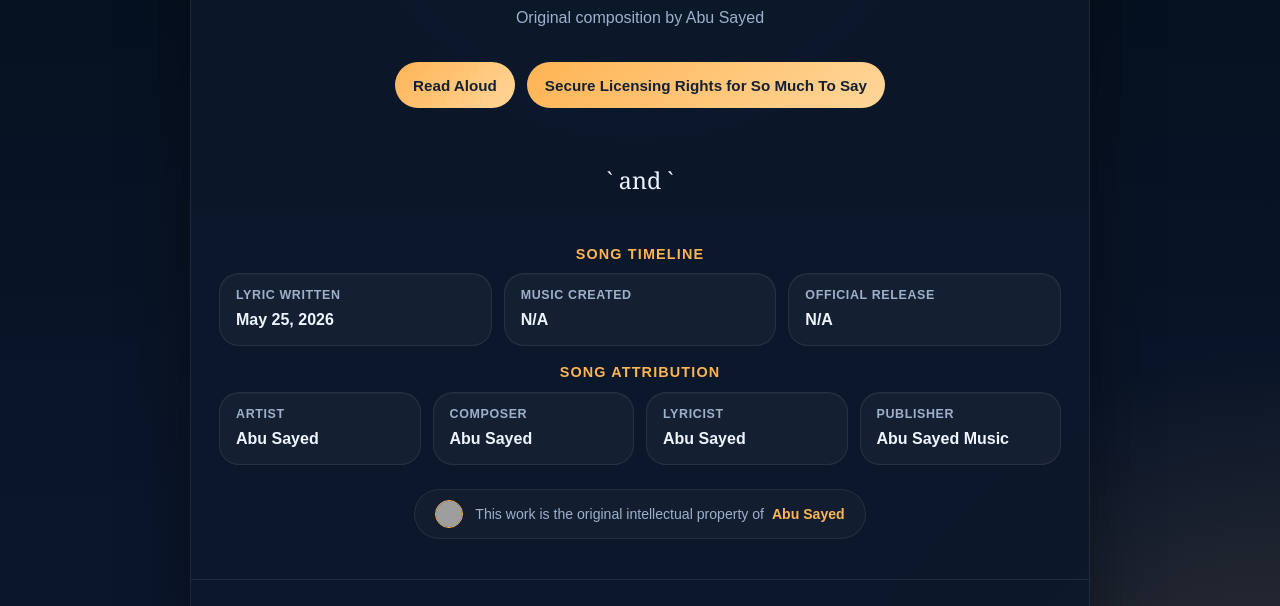
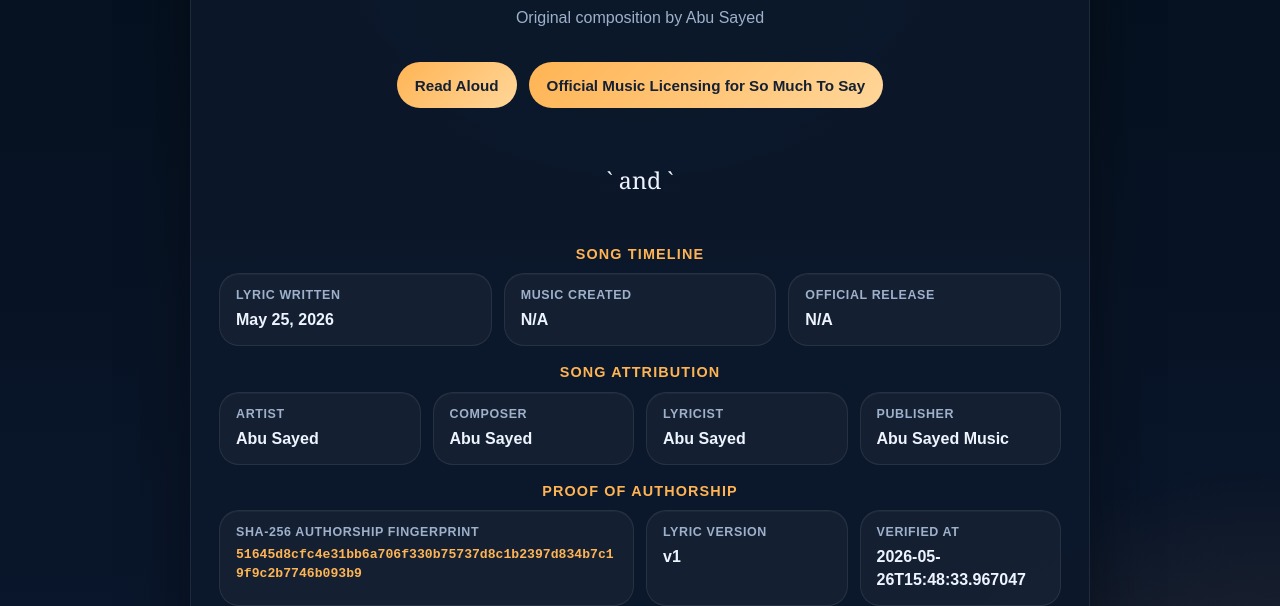
Before and after one commit to ImAbuSayed/so-much-to-say, a plain HTML site: page index.html in a window 1280 px wide. Shown: the part 194-800 px from the top of the page. Drawn offline with Linux system fonts and the light colour scheme; grey boxes are pictures that could not be loaded.

Commit message:
feat: update song assets v1 with signed GPG commit [verified]

```diff
--- a/index.html
+++ b/index.html
@@ -14,9 +14,9 @@
     <meta name="keywords" content="So Much To Say, Abu Sayed lyrics, original song lyrics, Abu Sayed original song, Abu Sayed lyricist, Abu Sayed composer, Abu Sayed songwriter, official lyrics">
     <meta name="robots" content="index,follow,max-snippet:-1,max-image-preview:large,max-video-preview:-1">
     <meta name="referrer" content="strict-origin-when-cross-origin">
-    <meta name="description" content="Full lyrics for &#x27;So Much To Say&#x27; by Abu Sayed. An original composition, lyrics, and production by Abu Sayed.">
+    <meta name="description" content="Explore the poetic journey of &#x27;So Much To Say&#x27;, an original masterpiece written and composed by Abu Sayed.">
     <meta property="og:title" content="So Much To Say - Original Lyrics by Abu Sayed">
-    <meta property="og:description" content="Full lyrics for &#x27;So Much To Say&#x27; by Abu Sayed. An original composition, lyrics, and production by Abu Sayed.">
+    <meta property="og:description" content="Explore the poetic journey of &#x27;So Much To Say&#x27;, an original masterpiece written and composed by Abu Sayed.">
     <meta property="og:type" content="music.song">
     <meta property="og:url" content="https://imabusayed.github.io/so-much-to-say/">
     <meta property="og:site_name" content="Abu Sayed Music">
@@ -24,7 +24,7 @@
     <meta name="last-modified" content="2026-05-25 23:47:05">
     <meta name="twitter:card" content="summary_large_image">
     <meta name="twitter:title" content="So Much To Say - Original Lyrics by Abu Sayed">
-    <meta name="twitter:description" content="Full lyrics for &#x27;So Much To Say&#x27; by Abu Sayed. An original composition, lyrics, and production by Abu Sayed.">
+    <meta name="twitter:description" content="Explore the poetic journey of &#x27;So Much To Say&#x27;, an original masterpiece written and composed by Abu Sayed.">
     <link rel="canonical" href="https://imabusayed.github.io/so-much-to-say/">
     <link rel="sitemap" type="application/xml" title="Sitemap" href="https://imabusayed.github.io/so-much-to-say/sitemap.xml">
     <link rel="author" href="https://github.com/ImAbuSayed">
@@ -100,7 +100,7 @@
       "@id": "https://imabusayed.github.io/so-much-to-say#webpage",
       "url": "https://imabusayed.github.io/so-much-to-say/",
       "name": "So Much To Say - Original Lyrics by Abu Sayed",
-      "description": "Full lyrics for 'So Much To Say' by Abu Sayed. An original composition, lyrics, and production by Abu Sayed.",
+      "description": "Explore the poetic journey of 'So Much To Say', an original masterpiece written and composed by Abu Sayed.",
       "isPartOf": {
         "@id": "https://music.abusayed.com.bd/#website"
       },
@@ -537,7 +537,7 @@
 
         <div class="controls">
             <button class="btn-speak" id="speakBtn" title="Read the lyrics aloud"><span id="speakText">Read Aloud</span></button>
-            <a href="https://music.abusayed.com.bd/Licensing/?https://imabusayed.github.io/so-much-to-say/" class="btn-license" title="Get licensing for this song" target="_blank">Secure Licensing Rights for So Much To Say</a>
+            <a href="https://music.abusayed.com.bd/Licensing/?https://imabusayed.github.io/so-much-to-say/" class="btn-license" title="Get licensing for this song" target="_blank">Official Music Licensing for So Much To Say</a>
 
         </div>
         <br>
@@ -612,6 +612,26 @@
             <div class="meta-card">
                 <span class="meta-label">Publisher</span>
                 <strong>Abu Sayed Music</strong>
+            </div>
+
+                </div>
+            </div>
+
+            <div class="details-block">
+                <div class="details-title">Proof of Authorship</div>
+                <div class="meta-grid">
+
+            <div class="meta-card" style="grid-column: span 2;">
+                <span class="meta-label">SHA-256 Authorship Fingerprint</span>
+                <strong style="word-break: break-all; font-family: monospace; font-size: 0.82rem; color: var(--accent);">51645d8cfc4e31bb6a706f330b75737d8c1b2397d834b7c19f9c2b7746b093b9</strong>
+            </div>
+            <div class="meta-card">
+                <span class="meta-label">Lyric Version</span>
+                <strong>v1</strong>
+            </div>
+            <div class="meta-card">
+                <span class="meta-label">Verified At</span>
+                <strong>2026-05-26T15:48:33.967047</strong>
             </div>
 
                 </div>
```
Also changed, not shown: excerpts/Intro-Preview.txt (added), hashes.txt (added), llms.txt, lyrics_backup/2026-05-26_so-much-to-say-v1.txt (added), manifest.json (added), 1 other file.
